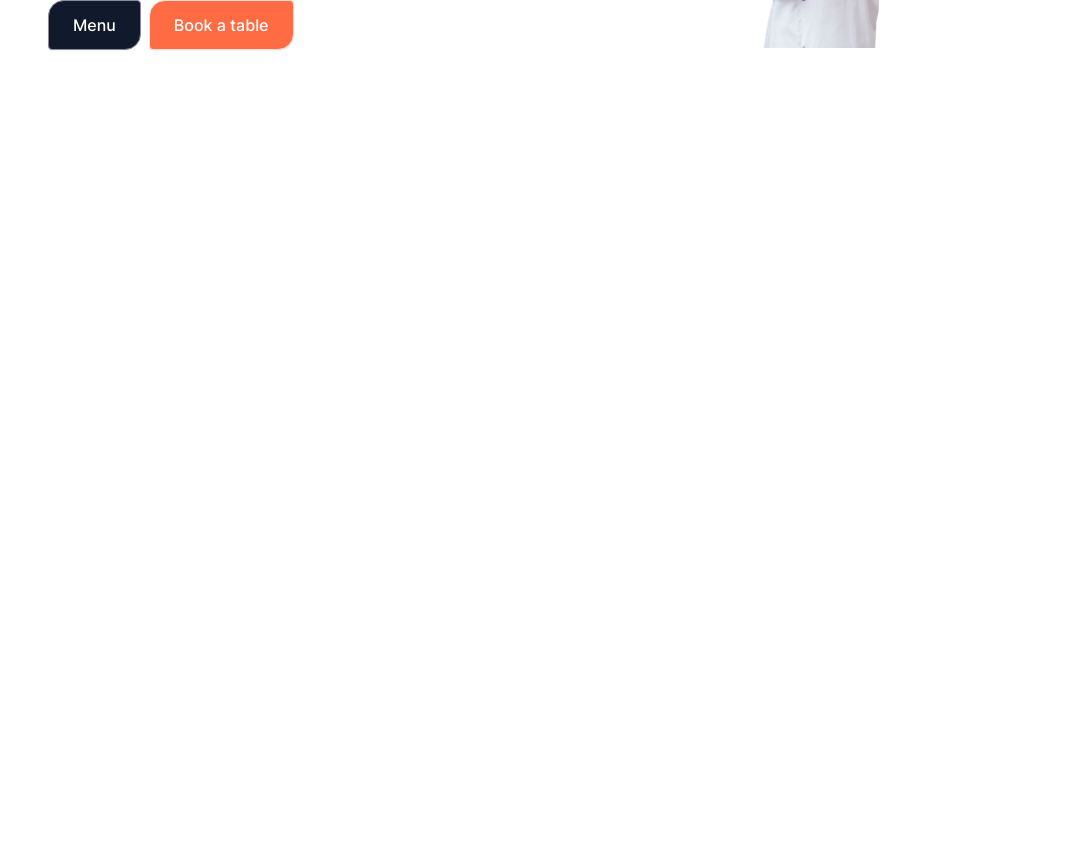
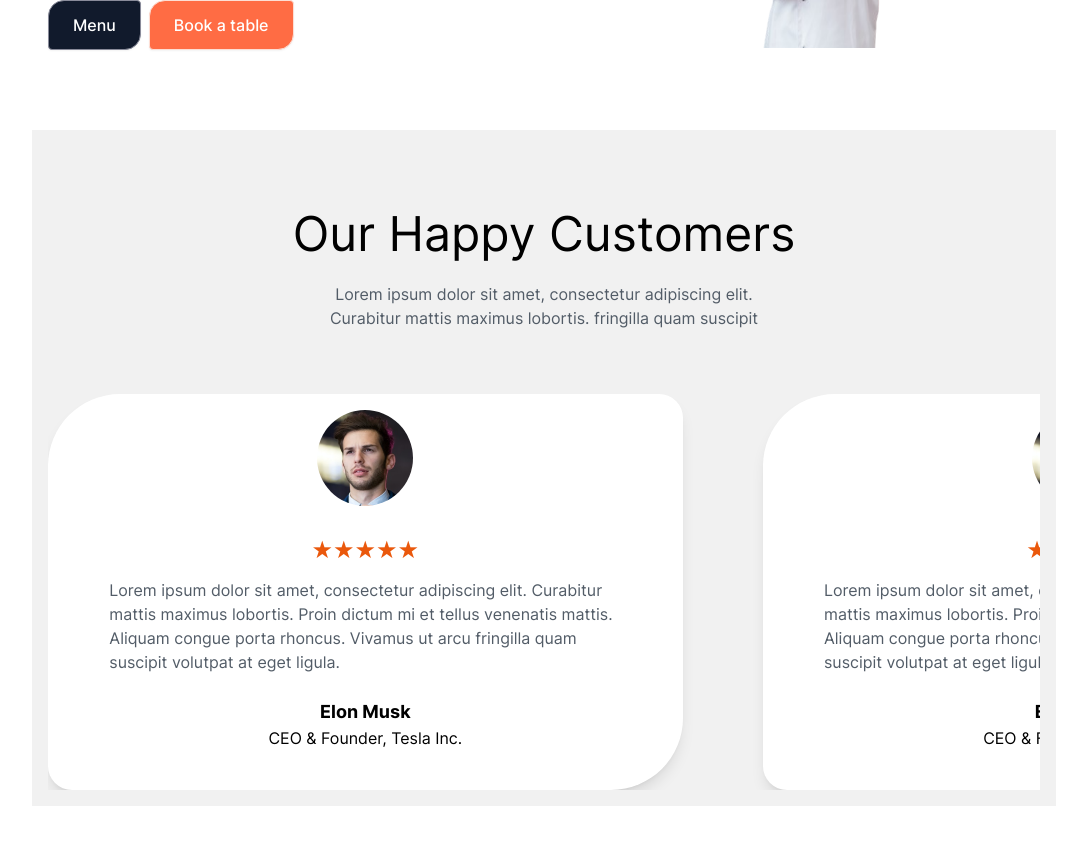
Before and after one commit to elisalimli/restuarant_demo, a Next.js app: page / in a window 1280 px wide. Shown: the part 1860-2704 px from the top of the page, without its empty margins (96-1183 px from the left). Before the commit the page ends 1942 px from the top, so only its background shows below. Built offline with nearby package versions, Linux system fonts and the light colour scheme.

Commit message:
feat: customer review section

```diff
--- a/package.json
+++ b/package.json
@@ -23,6 +23,8 @@
     "react": "^18.2.0",
     "react-dom": "^18.2.0",
     "react-icons": "^4.4.0",
+    "react-stars": "^2.2.5",
+    "swiper": "^8.3.2",
     "tailwind-merge": "^1.5.1"
   },
   "devDependencies": {
@@ -33,6 +35,7 @@
     "@testing-library/jest-dom": "^5.16.5",
     "@testing-library/react": "^13.3.0",
     "@types/react": "^18.0.17",
+    "@types/react-stars": "^2.2.1",
     "@typescript-eslint/eslint-plugin": "^5.33.1",
     "@typescript-eslint/parser": "^5.33.1",
     "autoprefixer": "^10.4.8",
--- /dev/null
+++ b/src/components/pages/Home/ReviewSection.tsx
@@ -0,0 +1,68 @@
+import React from 'react';
+// Import Swiper styles
+import ReactStars from 'react-stars';
+// Import Swiper React components
+import { Swiper, SwiperSlide } from 'swiper/react';
+import colors from 'tailwindcss/colors';
+import 'swiper/css';
+
+import NextImage from '@/components/NextImage';
+
+const ReviewSection = () => {
+  return (
+    <section
+      id='reviews'
+      className='mx-auto mt-12 mb-20 max-w-5xl bg-lightGray1/40 p-4'
+    >
+      <header className='my-16 flex flex-col items-center justify-center'>
+        <h2 className='h0 font-normal'>Our Happy Customers</h2>
+        {/* Description */}
+        <p className='mt-6 max-w-md text-center text-darkGray'>
+          Lorem ipsum dolor sit amet, consectetur adipiscing elit. Curabitur
+          mattis maximus lobortis. fringilla quam suscipit
+        </p>
+      </header>
+      <Swiper spaceBetween={80} slidesPerView={1.5}>
+        {Array.from({ length: 5 })
+          .fill(0)
+          .map((_, index) => (
+            <SwiperSlide key={`testimonial-item-${index}`}>
+              <div className='relative flex flex-col items-center justify-center rounded-tl-[72px] rounded-tr-3xl rounded-bl-3xl rounded-br-[72px] bg-white p-4 shadow-lg'>
+                <NextImage
+                  useSkeleton
+                  imgClassName='rounded-full'
+                  className='mb-4 w-24'
+                  src='/images/pic-3.png'
+                  width='18'
+                  height='18'
+                  alt='Hero food image'
+                />
+                <ReactStars
+                  className='my-4'
+                  count={5}
+                  size={24}
+                  value={5}
+                  edit={false}
+                  color2={colors.orange[600]}
+                />
+                <div className='max-w-lg'>
+                  <p className='text-darkGray'>
+                    Lorem ipsum dolor sit amet, consectetur adipiscing elit.
+                    Curabitur mattis maximus lobortis. Proin dictum mi et tellus
+                    venenatis mattis. Aliquam congue porta rhoncus. Vivamus ut
+                    arcu fringilla quam suscipit volutpat at eget ligula.
+                  </p>
+                </div>
+                <div className='my-6'>
+                  <h4 className='text-center font-bold'>Elon Musk</h4>
+                  <p>CEO & Founder, Tesla Inc.</p>
+                </div>
+              </div>
+            </SwiperSlide>
+          ))}
+      </Swiper>
+    </section>
+  );
+};
+
+export default ReviewSection;
--- a/src/pages/index.tsx
+++ b/src/pages/index.tsx
@@ -4,6 +4,7 @@ import Header from '@/components/layout/Header';
 import ChefSection from '@/components/pages/Home/ChefSection';
 import DishSection from '@/components/pages/Home/DishSection';
 import Hero from '@/components/pages/Home/Hero';
+import ReviewSection from '@/components/pages/Home/ReviewSection';
 
 /**
  * SVGR Support
@@ -24,6 +25,7 @@ export default function HomePage() {
       <Hero />
       <DishSection />
       <ChefSection />
+      <ReviewSection />
     </div>
   );
 }
--- a/tsconfig.json
+++ b/tsconfig.json
@@ -20,7 +20,7 @@
     },
     "incremental": true
   },
-  "include": ["next-env.d.ts", "**/*.ts", "**/*.tsx"],
+  "include": ["next-env.d.ts", "**/*.ts", "**/**/*.tsx"],
   "exclude": ["node_modules"],
   "moduleResolution": ["node_modules", ".next", "node"]
 }
```
Also changed, not shown: 1 other file (tests, documents, lock files or other folders).
